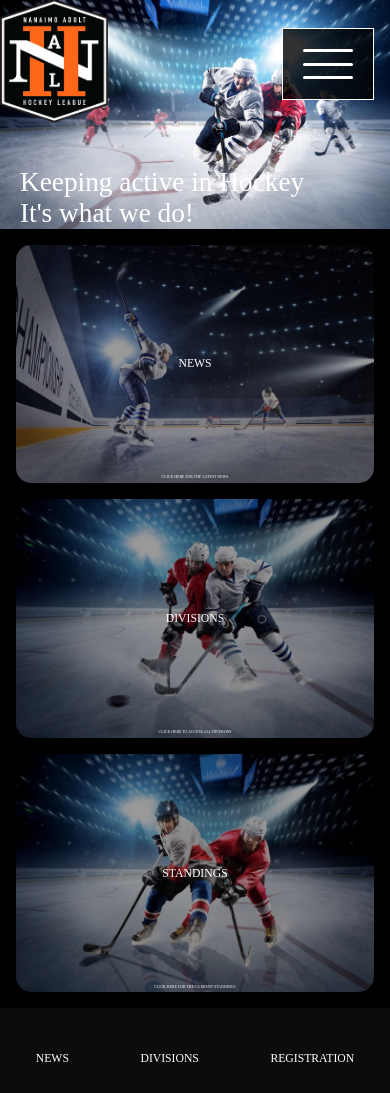
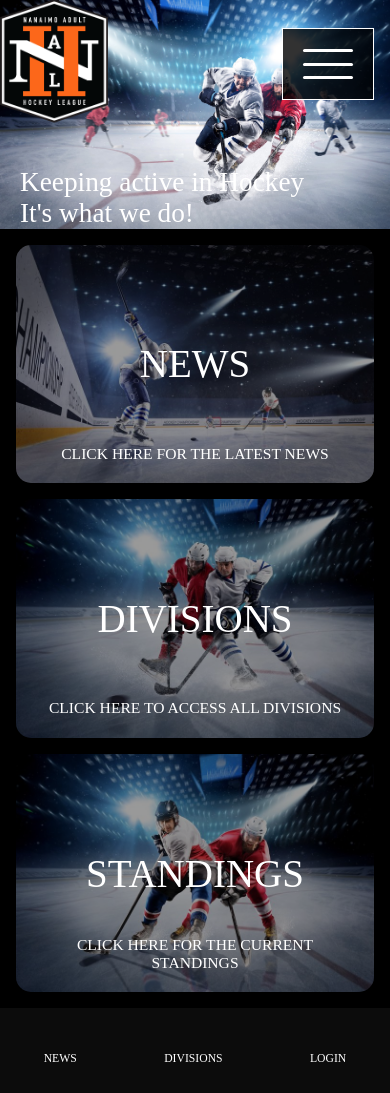
Before and after one commit to T-Pirozzini/Sports-Dashboard, a React (Create React App) app: page / in a window 390 px wide. Built offline with nearby package versions, Linux system fonts and the light colour scheme; no server answers; a web font is replaced by a local one.

Commit message:
adjust break points and add links to footer lis

```diff
--- a/src/components/Footer.css
+++ b/src/components/Footer.css
@@ -17,14 +17,11 @@
 .footer-container > ul > li {
   color: white;
   transition: color 0.2s ease;
-  font-size: .8vw;
+  font-size: 1rem;
 }
 .footer-container > ul > li:hover {
   color: rgba(255, 255, 255, 0.372);
   cursor: pointer;
-}
-.footer-container > ul > li:nth-child(1) {
-  color: rgba(255, 255, 255, 0.372);
 }
 .mobile-footer-container {
   display: none;
@@ -43,14 +40,15 @@
   .mobile-footer-container > ul {
     display: flex;
     list-style: none;
-    color: white;
     font-size: 3vw;
   }
-  .mobile-footer-container > ul > li {
+  .mobile-footer-container > ul > li > a {
     transition: color 0.2s ease;
+    color: white;
+    text-decoration: none;
   }
-  .mobile-footer-container > ul > li:hover {
+  .mobile-footer-container > ul > li > a:hover {
     color: rgba(255, 255, 255, 0.372);
-    cursor:auto;
+    cursor:pointer;
   }
 }
--- a/src/components/Footer.jsx
+++ b/src/components/Footer.jsx
@@ -1,4 +1,5 @@
 import React from 'react'
+import { Link } from 'react-router-dom'
 
 // styles
 import './Footer.css'
@@ -10,38 +11,30 @@ export default function Footer() {
       <div className="footer-main">
         <div className="footer-container">
           <ul className="about-footer">
-            <li>ABOUT</li>
-            <li>LATEST NEWS</li>
-            <li>CONTACT</li>
+            <li>NEWS</li>
+            <li>RULES/REGULATIONS</li>
           </ul>
           <ul className="divisions-footer">
             <li>DIVISIONS</li>
-            <li>LANDLUBBER PUB DIVISION - (REC DIVISION)</li>
-            <li>QUARTERWAY PUB DIVISION - (30+ DIVISION)</li>
-            <li>LONGWOOD PUB DIVISION - (45+ DIVISION)</li>
-            <li>WHITE SAILS BREWING DIVISION - (55+ DIVISION)</li>
+            <li>STANDINGS</li>
           </ul>
           <ul className="league-society">
-            <li>LEAGUE & SOCIETY</li>
-            <li>CONSTITUTION, BYLAWS, MINUTES & FINANCIALS</li>
-            <li>REFEREES SECTION</li>
-            <li>SUSPENSIONS</li>
+            <li>REFEREE</li>
+            <li>REPORT</li>
           </ul>
           <ul className="contribute">
-            <li>WAYS TO CONTRIBUTE</li>
-            <li>TEAM COMPLAINTS</li>
-            <li>SUGGESTION REPORT</li>
+            <li>ADMIN LOGIN</li>
           </ul>
         </div>
         <div className="mobile-footer-container">
           <ul>
-            <li>NEWS</li>
+            <li><Link to="/news">NEWS </Link></li>
           </ul>
           <ul>
-            <li>DIVISIONS</li>
+            <li><Link to="/divisions">DIVISIONS</Link></li>
           </ul>
           <ul>
-            <li>REGISTRATION</li>
+            <li><Link to="/report">LOGIN</Link></li>
           </ul>
         </div>
       </div>
--- a/src/components/ImageLinks.css
+++ b/src/components/ImageLinks.css
@@ -25,7 +25,7 @@
   border-radius: 15px;
   filter: brightness(60%);
 }
-.img-container >a > div > div {
+.img-container > a > div > div {
   position: absolute;
   color: white;
   font-size: 3vw;
@@ -45,10 +45,10 @@
     padding: 1rem;
     gap: 1rem;
   }
-  .img-container > div > div {
+  .img-container > a > div > div {
     font-size: 10vw;
   }
-  .img-container > div > p {
+  .img-container > a > div > p {
     font-size: 4vw;
     padding: 5px;
   }
@@ -60,10 +60,10 @@
     padding: 1rem;
     gap: 1rem;
   }
-  .img-container > div > div {
+  .img-container > a > div > div {
     font-size: 10vw;
   }
-  .img-container > div > p {
+  .img-container > a > div > p {
     font-size: 4vw;
     padding: 5px;
   }
--- a/src/components/Navbar.css
+++ b/src/components/Navbar.css
@@ -17,7 +17,7 @@
 }
 .navigation > li {
   color: white;
-  font-size: 2rem;
+  font-size: 1.6rem;
   padding: 3px;
   transition: color 0.2s ease;
   list-style: none;
@@ -34,9 +34,6 @@
   cursor: pointer;
   color: rgba(255, 255, 255, 0.372);
 }
-/* .auth-links { */
-  /* background-color: black; */
-/* } */
 .hockey-logo {
   width: auto;
   height: 17vh;
@@ -50,7 +47,7 @@
 
 @media (max-width: 1000px) {
   .navigation > li {
-    font-size: 1.5rem;
+    font-size: 1.2rem;
   }
 }
 
--- a/src/components/Navbar.jsx
+++ b/src/components/Navbar.jsx
@@ -41,8 +41,8 @@ export default function Navbar() {
             <Link to="/"><img src={hockey_logo} alt="Nanaimo Adult Hockey League" className="hockey-logo" /></Link>
           </div>
           {!user && <li><Link to="/report">REPORT</Link></li>}
-          {user && <li><Link to="/schedule">ADMIN</Link></li>}
-          {!user && <li><Link to="/schedule">REFEREE</Link></li>}
+          {user && <li><Link to="/standings">ADMIN</Link></li>}
+          {!user && <li><Link to="/standings">REFEREE</Link></li>}
           {user && <li className='auth-links'><Link to="/signup">REGISTER</Link></li>}
           {!user && <li><Link to="/login">LOGIN</Link></li>}
           {user && <li className='auth-links' onClick={logout}>LOGOUT</li>}
--- a/src/pages/Divisions.css
+++ b/src/pages/Divisions.css
@@ -95,6 +95,18 @@ th {
     font-size: 1rem;
   }
 }
+@media (max-width: 750px) {
+  caption {
+    font-size: 2rem;
+  }
+  th {
+    font-size: 1rem;
+  }
+  td {
+    font-size: .7rem;
+    padding: 5px;
+  }
+}
 
 @media (max-width: 600px) {
   .container-main {
--- a/src/pages/Home.css
+++ b/src/pages/Home.css
@@ -2,7 +2,6 @@
   background-image: url('../assets/hockey-bg-main.jpeg');
   background-repeat: no-repeat;
   background-size: cover;
-
 }
 .home-title {
   display: flex;
```
